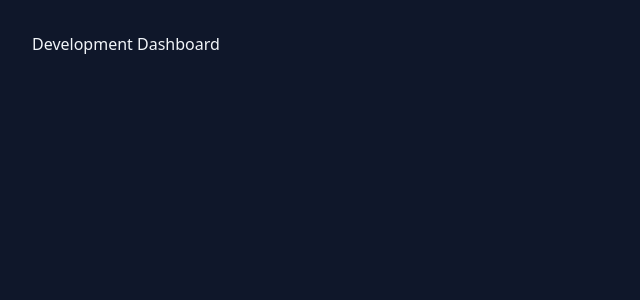
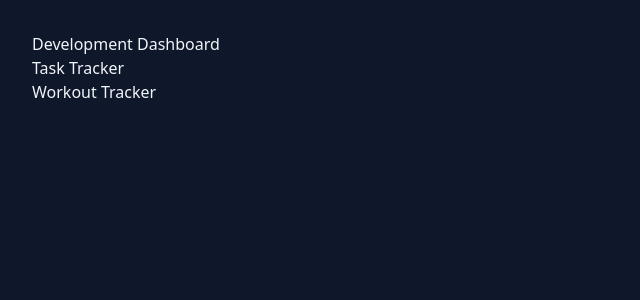
Before and after one commit to gaiabulbanix/react-dev-dashboard, a React (Vite) app: page / in a window 1280 px wide. Shown: the top 300 px of the page, without its empty margins (0-640 px from the left). Built offline with nearby package versions, Linux system fonts and the light colour scheme.

Commit message:
feat: created basic components and feature folders and wired them accordingly

```diff
--- a/src/App.jsx
+++ b/src/App.jsx
@@ -1,18 +1,7 @@
-import { useState } from 'react';
-
-// **Color Scheme**
-// -dark mode: bg-slate-900 text-slate-100
-// -dark mode accent: border-teal-800
-// -light mode: bg-slate-100 text-slate-900
-// - primary: 'bg-slate-100 text-slate-900',
-// - secondary: 'bg-slate-900 text-slate-100',
-// - danger: 'bg-red-500 text-slate-900 font-bold',
-// *use slightly lower/higher values where needed for contrast (200)
+import Dashboard from "./components/Dashboard";
 
 export default function App() {
   return (
-    <div className="p-8 min-h-screen bg-slate-900 text-slate-100">
-      <h1>Development Dashboard</h1>
-    </div>
+    <Dashboard />
   );
 };
--- /dev/null
+++ b/src/components/Dashboard.jsx
@@ -0,0 +1,22 @@
+import Header from "./Header";
+import TaskTracker from "../features/task-tracker/TaskTracker";
+import WorkoutTracker from "../features/workout-tracker/WorkoutTracker";
+
+// **Color Scheme**
+// -dark mode: bg-slate-900 text-slate-100
+// -dark mode accent: border-teal-800
+// -light mode: bg-slate-100 text-slate-900
+// - primary: 'bg-slate-100 text-slate-900',
+// - secondary: 'bg-slate-900 text-slate-100',
+// - danger: 'bg-red-500 text-slate-900 font-bold',
+// *use slightly lower/higher values where needed for contrast (200)
+
+export default function Dashboard() {
+    return (
+        <div className="p-8 min-h-screen bg-slate-900 text-slate-100">
+            <Header />
+            <TaskTracker />
+            <WorkoutTracker />
+        </div>
+    );
+};
--- /dev/null
+++ b/src/components/Header.jsx
@@ -0,0 +1,7 @@
+export default function Header() {
+    return (
+        <div>
+            <h1>Development Dashboard</h1>
+        </div>
+    );
+};
--- /dev/null
+++ b/src/features/task-tracker/TaskTracker.jsx
@@ -0,0 +1,7 @@
+export default function TaskTracker() {
+    return (
+        <div>
+            <h2>Task Tracker</h2>
+        </div>
+    );
+};
--- /dev/null
+++ b/src/features/workout-tracker/WorkoutTracker.jsx
@@ -0,0 +1,7 @@
+export default function WorkoutTracker() {
+    return (
+        <div>
+            <h2>Workout Tracker</h2>
+        </div>
+    );
+};
```
